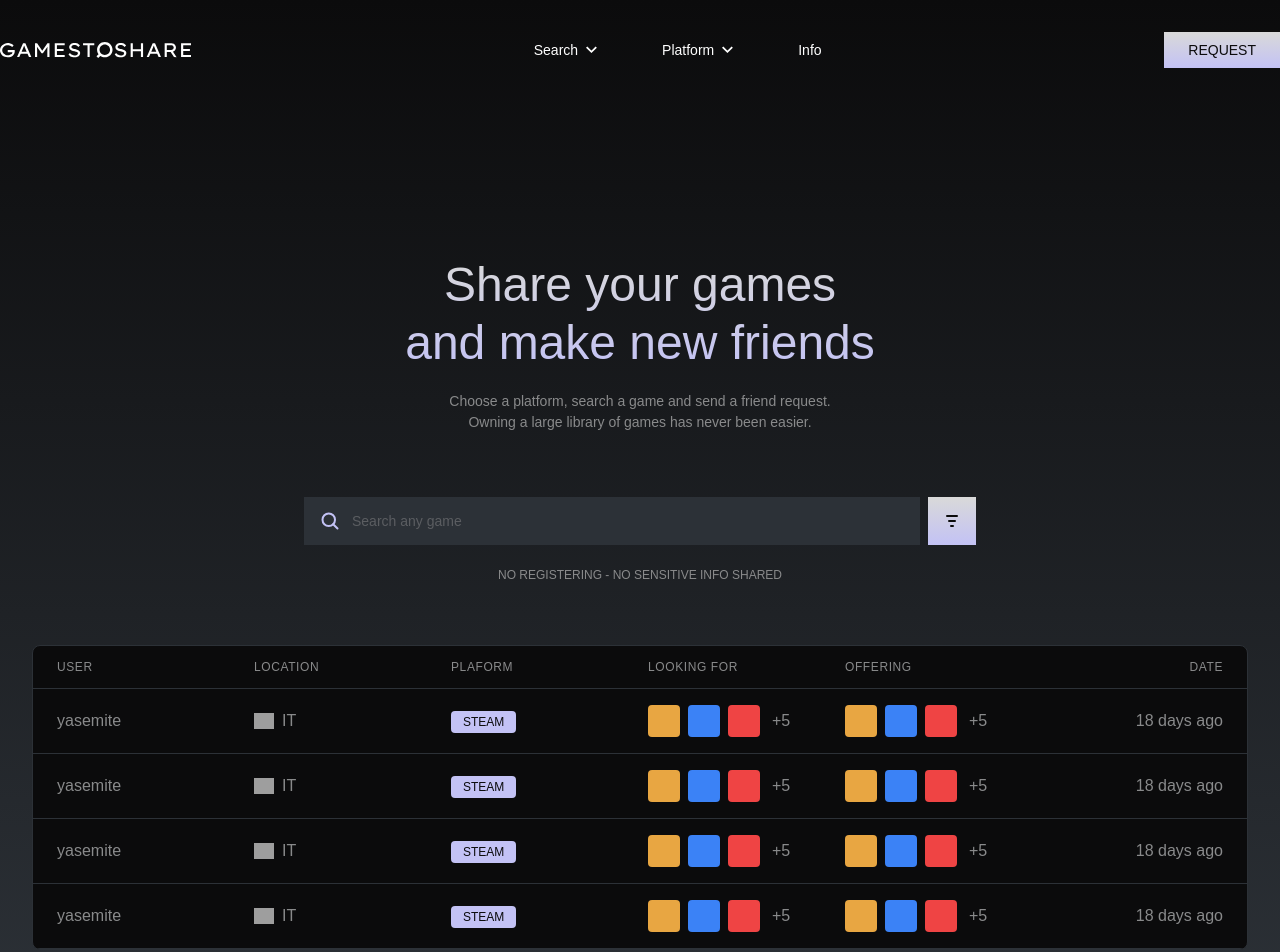
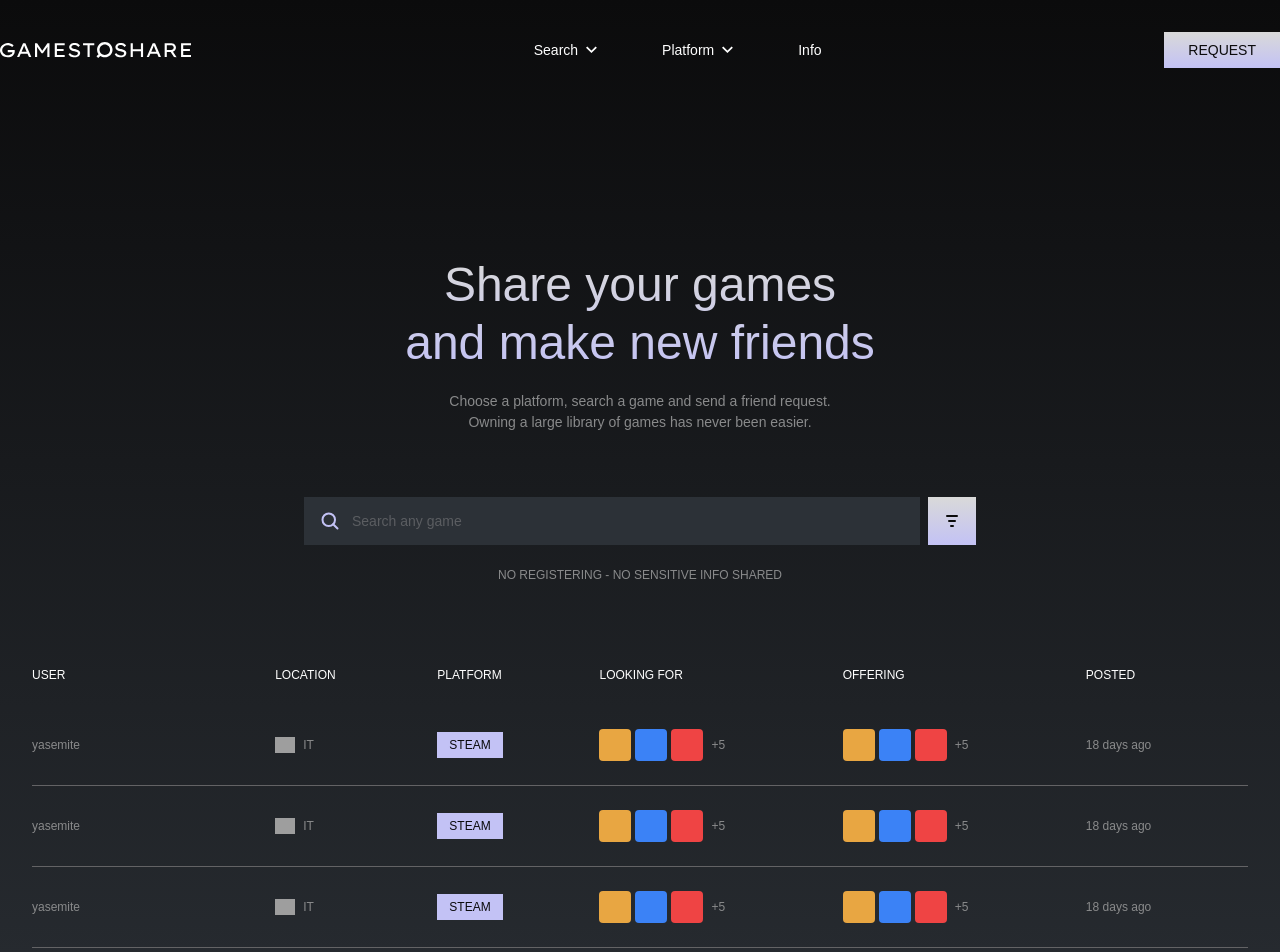
Before and after one commit to yasemitee/gamestoshare, a Next.js app: page / in a window 1280 px wide. Shown: the top 952 px of the page. Built offline with nearby package versions, Linux system fonts and the light colour scheme; grey boxes are pictures that could not be loaded; a web font is replaced by a local one.

Commit message:
refactor: update table and row components for improved styling and structure (added the scrollbar)

```diff
--- a/app/components/home/Table.tsx
+++ b/app/components/home/Table.tsx
@@ -9,31 +9,27 @@
 
 export const Table: React.FC<TableProps> = ({ data }) => {
   return (
-    <div
-      className="rounded-lg overflow-hidden border"
-      style={{
-        backgroundColor: colors.black,
-        borderColor: colors.gray3,
-      }}
-    >
+    <div>
       <div
-        className="text-field-small grid grid-cols-6 gap-4 px-6 py-3 uppercase tracking-wider border-b"
+        className="text-small-title grid py-6 uppercase"
         style={{
-          color: colors.gray1,
-          borderColor: colors.gray3,
+          color: colors.white,
+          gridTemplateColumns: '1.5fr 1fr 1fr 1.5fr 1.5fr 1fr',
         }}
       >
         <div>User</div>
         <div>Location</div>
-        <div>Plaform</div>
+        <div>Platform</div>
         <div>Looking for</div>
         <div>Offering</div>
-        <div className="text-right">Date</div>
+        <div>Posted</div>
       </div>
 
-      {data.map((row, idx) => (
-        <TableRow key={idx} {...row} />
-      ))}
+      <div className="overflow-y-auto custom-scrollbar max-h-[40vh] md:max-h-[400px]">
+        {data.map((row, idx) => (
+          <TableRow key={idx} {...row} />
+        ))}
+      </div>
     </div>
   );
 };
--- a/app/components/home/TableRow.tsx
+++ b/app/components/home/TableRow.tsx
@@ -9,14 +9,14 @@
   platform,
   games,
   offering,
-  date,
+  postingDate,
 }) => {
   return (
     <div
-      className="h4 grid grid-cols-6 gap-4 items-center px-6 py-4 border-b hover:bg-opacity-50 transition-all"
+      className="text-field-small grid grid-cols-6 items-center py-6 border-b hover:bg-opacity-50 transition-all"
       style={{
-        borderColor: colors.gray3,
-        backgroundColor: 'transparent',
+        borderColor: colors.gray2,
+        gridTemplateColumns: '1.5fr 1fr 1fr 1.5fr 1.5fr 1fr',
       }}
     >
       <div style={{ color: colors.gray1 }}>{user}</div>
@@ -32,7 +32,7 @@
 
       <div>
         <span
-          className="text-field-small px-3 py-1 rounded font-medium"
+          className="px-3 py-1.5"
           style={{
             backgroundColor: colors.purple,
             color: colors.black,
@@ -42,7 +42,7 @@
         </span>
       </div>
 
-      <div className="flex items-center gap-2">
+      <div className="flex items-center gap-1">
         {games.map((game, idx) => (
           <GameIcon key={idx} color={game} />
         ))}
@@ -51,7 +51,7 @@
         </span>
       </div>
 
-      <div className="flex items-center gap-2">
+      <div className="flex items-center gap-1">
         {games.slice(0, 3).map((game, idx) => (
           <GameIcon key={idx} color={game} />
         ))}
@@ -60,9 +60,7 @@
         </span>
       </div>
 
-      <div className="text-right" style={{ color: colors.gray1 }}>
-        {date}
-      </div>
+      <div style={{ color: colors.gray1 }}>{postingDate}</div>
     </div>
   );
 };
--- a/app/globals.css
+++ b/app/globals.css
@@ -1,4 +1,20 @@
 @import "tailwindcss";
+
+@layer base {
+  :root {
+    --color-white: #FFFFFF;
+    --color-gray1: #898A8B;
+    --color-gray2: #636365;
+    --color-gray3: #2C3137;
+    --color-purple: #C3C2F5;
+    --color-red: #4D2222;
+    --color-black: #0B0B0C;
+
+    --gradient-main: linear-gradient(180deg, #D9D9D9 0%, #C3C2F5 100%);
+    --gradient-stroke: linear-gradient(180deg, #FFFFFF 0%, #F6E0F5 100%);
+    --gradient-bg: linear-gradient(180deg, #0B0B0C 0%, #2C3137 100%);
+  }
+}
 
 body {
   font-family: var(--font-lexend-exa), sans-serif;
@@ -50,3 +66,25 @@
   font-size: 10px;
   line-height: auto;
 }
+
+/* Scrollbar */
+.custom-scrollbar {
+  scrollbar-width: thin;
+  scrollbar-color: var(--color-purple) transparent;
+}
+
+.custom-scrollbar::-webkit-scrollbar {
+  width: 4px;
+}
+
+.custom-scrollbar::-webkit-scrollbar-track {
+  background: transparent;
+}
+
+.custom-scrollbar::-webkit-scrollbar-thumb {
+  background: var(--color-purple);
+}
+
+.custom-scrollbar::-webkit-scrollbar-thumb:hover {
+  background: var(--color-gray1);
+}
--- a/app/lib/types.ts
+++ b/app/lib/types.ts
@@ -4,5 +4,5 @@
   platform: string;
   games: string[];
   offering: number;
-  date: string;
+  postingDate: string;
 }
--- a/app/page.tsx
+++ b/app/page.tsx
@@ -13,7 +13,7 @@
       platform: 'STEAM',
       games: ['#E8A642', '#3B82F6', '#EF4444'],
       offering: 5,
-      date: '18 days ago',
+      postingDate: '18 days ago',
     },
     {
       user: 'yasemite',
@@ -21,7 +21,7 @@
       platform: 'STEAM',
       games: ['#E8A642', '#3B82F6', '#EF4444'],
       offering: 5,
-      date: '18 days ago',
+      postingDate: '18 days ago',
     },
     {
       user: 'yasemite',
@@ -29,7 +29,7 @@
       platform: 'STEAM',
       games: ['#E8A642', '#3B82F6', '#EF4444'],
       offering: 5,
-      date: '18 days ago',
+      postingDate: '18 days ago',
     },
     {
       user: 'yasemite',
@@ -37,7 +37,39 @@
       platform: 'STEAM',
       games: ['#E8A642', '#3B82F6', '#EF4444'],
       offering: 5,
-      date: '18 days ago',
+      postingDate: '18 days ago',
+    },
+    {
+      user: 'yasemite',
+      location: 'IT',
+      platform: 'STEAM',
+      games: ['#E8A642', '#3B82F6', '#EF4444'],
+      offering: 5,
+      postingDate: '18 days ago',
+    },
+    {
+      user: 'yasemite',
+      location: 'IT',
+      platform: 'STEAM',
+      games: ['#E8A642', '#3B82F6', '#EF4444'],
+      offering: 5,
+      postingDate: '18 days ago',
+    },
+    {
+      user: 'yasemite',
+      location: 'IT',
+      platform: 'STEAM',
+      games: ['#E8A642', '#3B82F6', '#EF4444'],
+      offering: 5,
+      postingDate: '18 days ago',
+    },
+    {
+      user: 'yasemite',
+      location: 'IT',
+      platform: 'STEAM',
+      games: ['#E8A642', '#3B82F6', '#EF4444'],
+      offering: 5,
+      postingDate: '18 days ago',
     },
   ];
 
```
